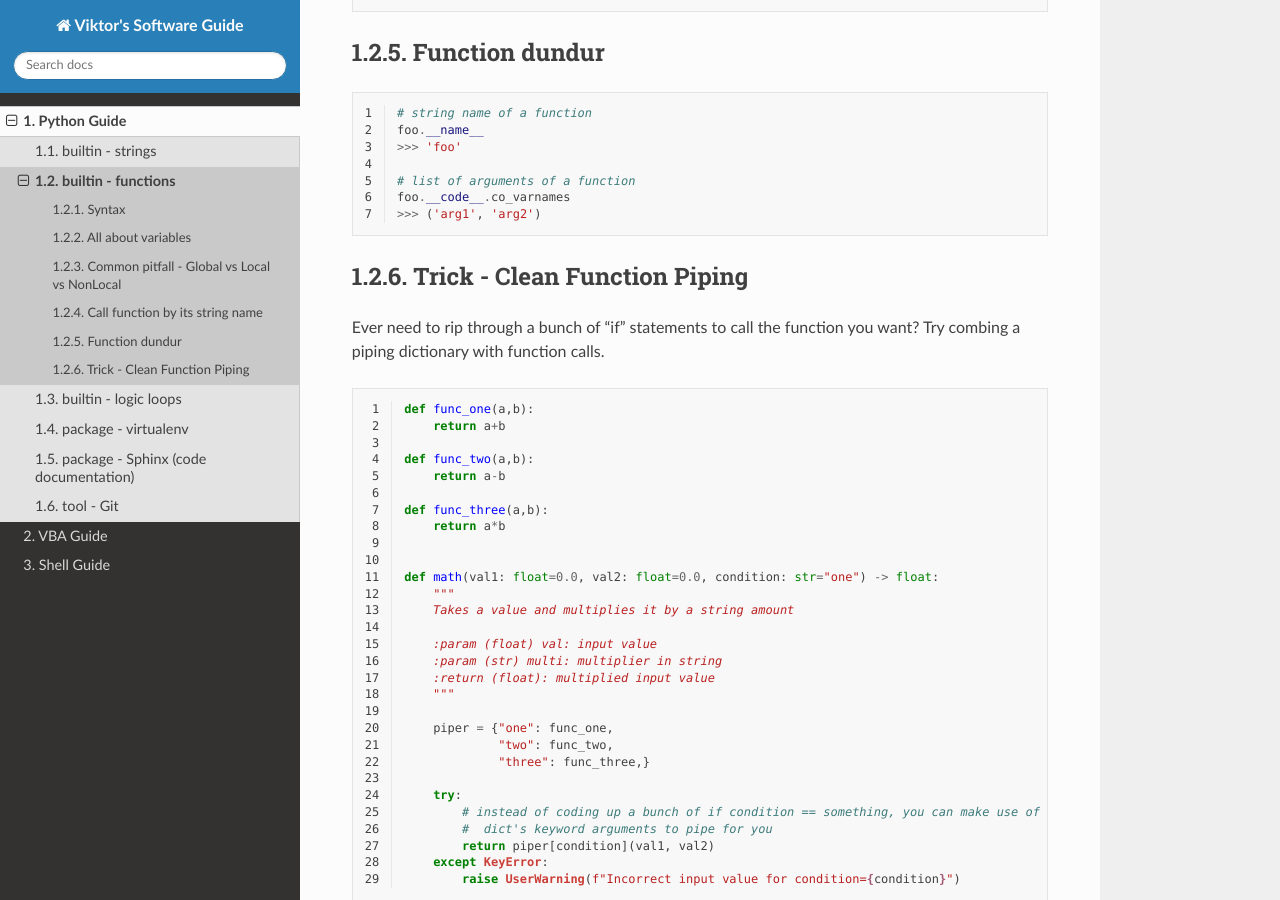
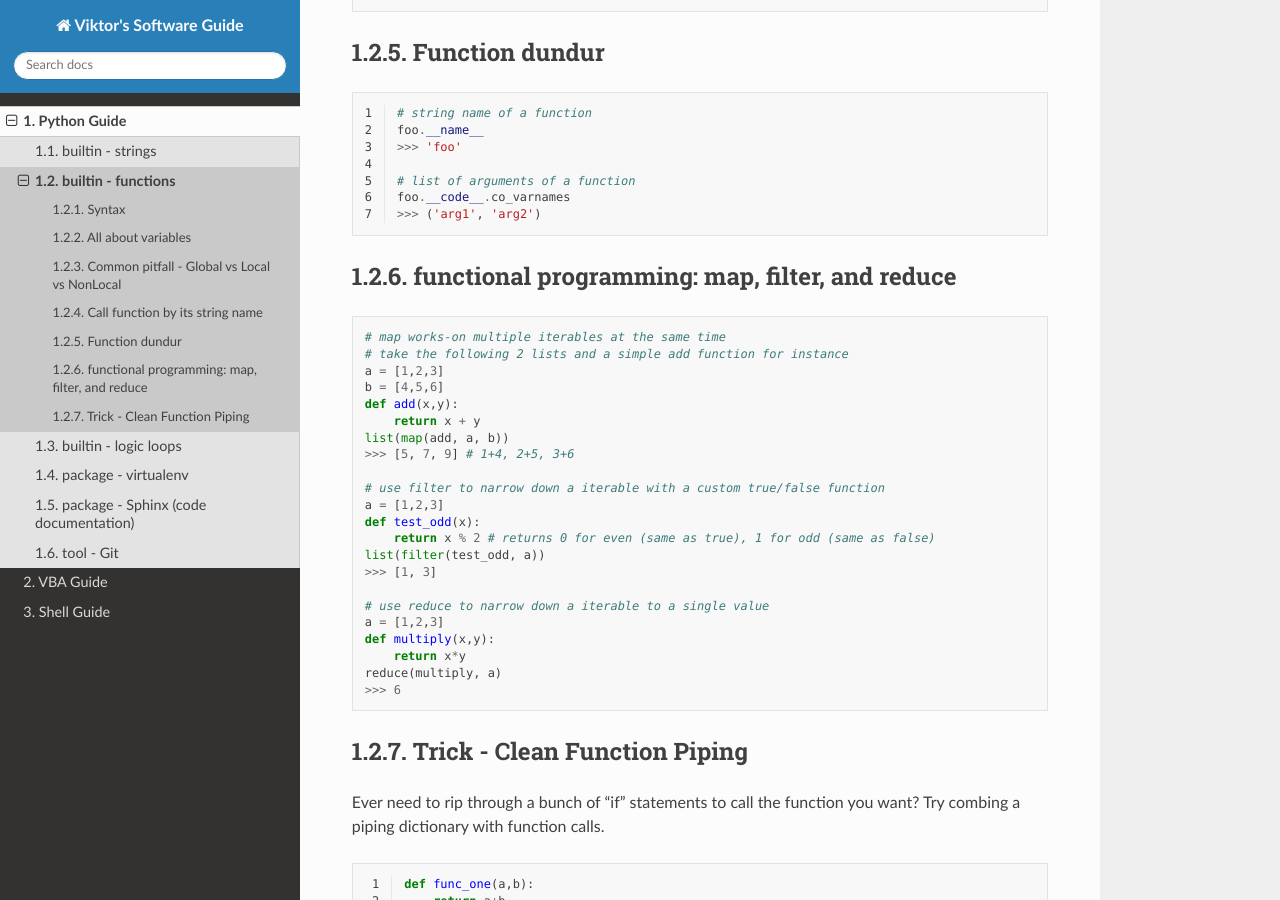
Before and after one commit to PydPiper/viks_SoftwareGuide, a Sphinx documentation site: the page built from source/python/functions.rst, in a window 1280 px wide and 900 px high, scrolled down 3113 px. Built offline with Sphinx 7.4.7 and the Read the Docs theme 2.0.0, drawn with Linux system fonts in a browser that asks for light colours.

Commit message:
added map, filter, reduce to functions

```diff
--- a/source/python/functions.rst
+++ b/source/python/functions.rst
@@ -179,6 +179,36 @@ Function dundur
     foo.__code__.co_varnames
     >>> ('arg1', 'arg2')
 
+
+functional programming: map, filter, and reduce
+-----------------------------------------------
+
+.. code-block:: python
+
+    # map works-on multiple iterables at the same time
+    # take the following 2 lists and a simple add function for instance
+    a = [1,2,3]
+    b = [4,5,6]
+    def add(x,y):
+        return x + y
+    list(map(add, a, b))
+    >>> [5, 7, 9] # 1+4, 2+5, 3+6
+
+    # use filter to narrow down a iterable with a custom true/false function
+    a = [1,2,3]
+    def test_odd(x):
+        return x % 2 # returns 0 for even (same as true), 1 for odd (same as false)
+    list(filter(test_odd, a))
+    >>> [1, 3]
+
+    # use reduce to narrow down a iterable to a single value
+    a = [1,2,3]
+    def multiply(x,y):
+        return x*y
+    reduce(multiply, a)
+    >>> 6
+
+
 Trick - Clean Function Piping
 -----------------------------
 Ever need to rip through a bunch of "if" statements to call the function you want? Try combing a piping dictionary with
```
